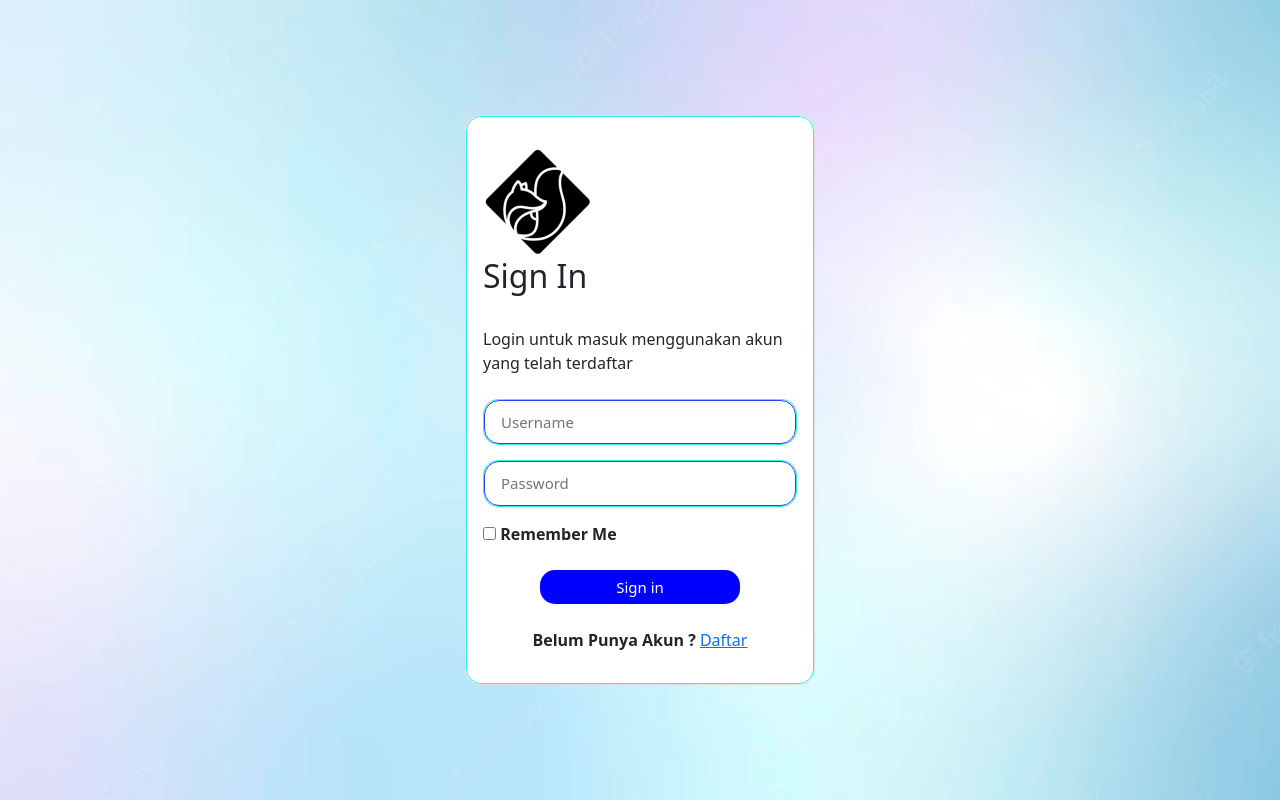
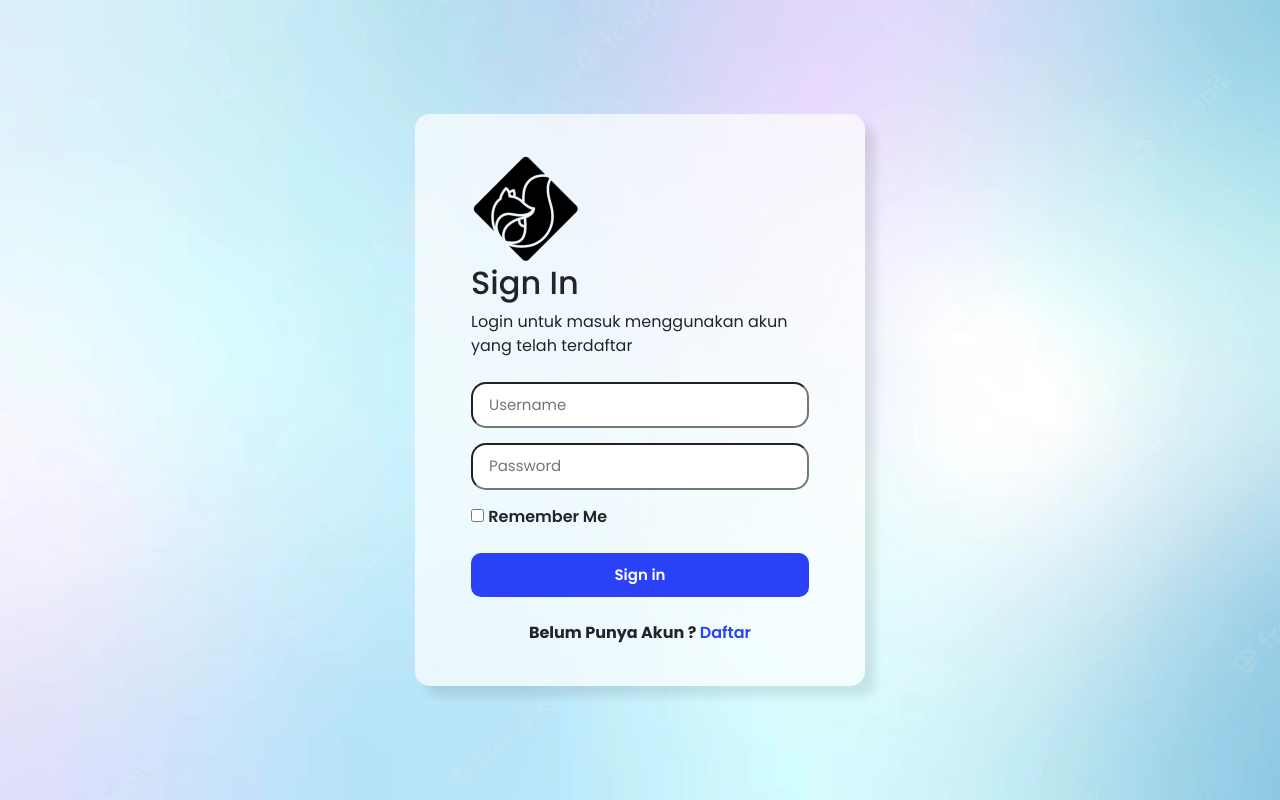
Before and after one commit to WeakBee/r5classwebsite, a PHP site: page /login/ in a window 1280 px wide. Run offline with PHP 8.4, Linux system fonts and the light colour scheme.

Commit message:
mempercantik login page

```diff
--- a/hubungi-kami/index.html
+++ b/hubungi-kami/index.html
@@ -41,7 +41,7 @@
                 <div class="card" style="width: 18rem;">
                     <img src="../assets/Hubungi Kami/foto2.png" class="card-img-top">
                     <div class="card-body text-center">
-                      <h5 class="card-title">Agung Wiji Sudaryanto</h5>
+                      <h5 class="card-title">Agung W.S.</h5>
                       <p class="card-text">Full Stack Developer</p>
                       <img src="../assets/Hubungi Kami/Expand_up.png">
                     </div>
--- a/login/index.php
+++ b/login/index.php
@@ -24,7 +24,6 @@
 	<form action="" method="POST">
 		<img src="../assets/Login/icon-black.png">
 		<h2>Sign In</h2>
-		<br>
 		<label>Login untuk masuk menggunakan akun yang telah terdaftar</label>
 		<br></br>
 		<div class="form-group">
@@ -35,14 +34,14 @@
 			<input type="password" name="pass" placeholder="Password" class="input-control">
 		</div>
 
-		<input type="checkbox" name="check" ><b> Remember Me </b><br></br>
+		<input id="rememberme" type="checkbox" name="check" > <label class="rememberme-label" for="rememberme">Remember Me</label><br></br>
 		<center>
 		<b><input type="submit" name="submit" value="Sign in" class="btn"></b>
 		</center>
 		<br>
 		<div>
 		<center>
-		<label><b>Belum Punya Akun ? </b> <a href="#">Daftar</a></label>
+		<label><b>Belum Punya Akun ? </b> <a class="daftar" href="#">Daftar</a></label>
 		</center>
 		</div>
 	</form>
--- a/login/style.css
+++ b/login/style.css
@@ -1,3 +1,7 @@
+@import url('https://fonts.googleapis.com/css2?family=Poppins:ital,wght@0,100;0,200;0,300;0,400;0,500;0,600;0,700;0,800;0,900;1,100;1,200;1,300;1,400;1,500;1,600;1,700;1,800;1,900&display=swap');
+*{
+    font-family: 'Poppins', sans-serif;
+}
 .page-login{
 	width:100%;
 	height:100vh;
@@ -8,22 +12,21 @@
 }
 .box{
     border:1px solid #ddd;
-    background-color: #fff;
+    background-color: rgba(255, 255, 255, 0.7);
     border-radius: 15px;
+    border: none;
+    box-shadow: 10px 10px 10px rgba(0, 0, 0, 0.096);
 }
 .box-body {
 	padding:16px;
 	border-radius: 15px;
-	border:1px solid #2FF3E0;
 }
-
 form{
 	margin:15px 0;
 }
 .form-group {
 	margin-bottom: 15px;
 	border-radius: 15px;
-	border:1px solid #2FF3E0;
 }
 .form-group .input-control {
 	padding: 10px 16px;
@@ -31,23 +34,24 @@ form{
 	box-sizing: border-box;
 	font-size:15px;
 	border-radius: 15px;
-	border:1px solid #2A41F8;
-
+}
+input:focus{
+    border: 3px solid #2A41F8;
+    outline: none !important;
 }
 .box-login {
-	width:350px;
+	width:450px;
 	border-radius: 15px;
-
+	padding: 10px 40px;
 }
 .btn{
-
-	width: 200px;
-	padding:5px 16px;
+	width: 100%;
+	padding:10px;
 	font-size:15px;
-	background-color: blue;
-	border-radius: 15px;
+	background-color: #2A41F8;
+	border-radius: 10px;
+    font-weight: 600;
 	color: #FFFFFF;
-
 }
 .btn:hover {
 	cursor: pointer;
@@ -67,3 +71,13 @@ form{
     background-repeat:no-repeat;
     background-size:100% 100%;
 }
+.daftar{
+    color: #2A41F8;
+    text-decoration: none;
+    font-weight: 600;
+}
+.rememberme-label{
+    font-weight: 600;
+    user-select:none;
+    -moz-user-select:none;
+}
```
